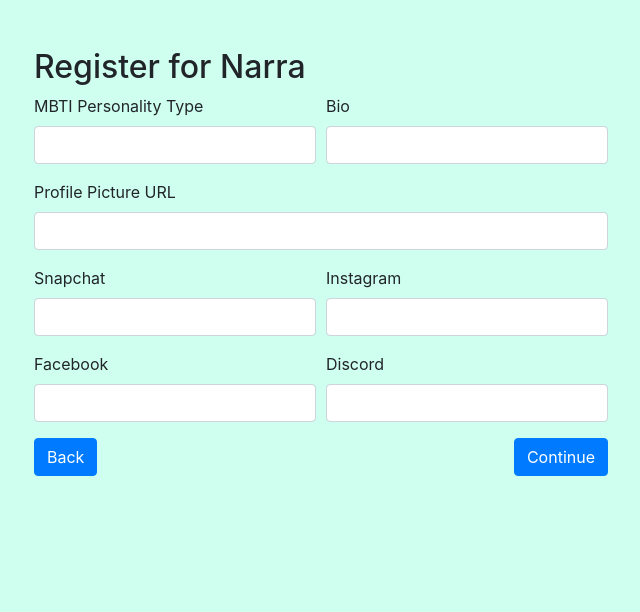
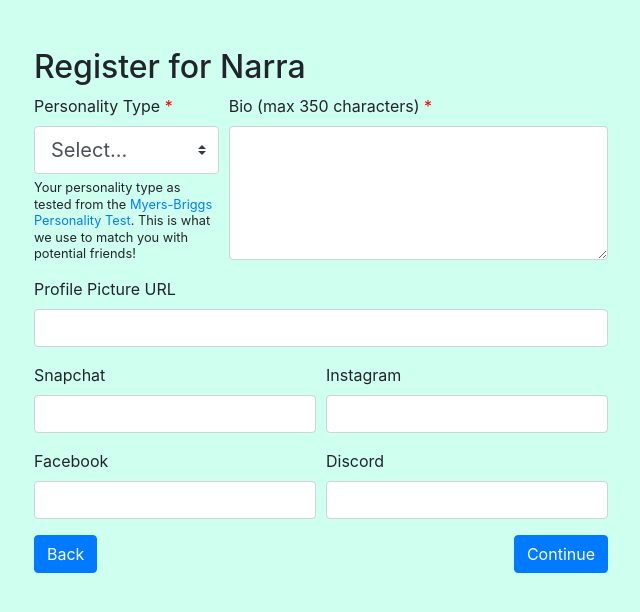
Before and after one commit to natalialuzuriaga/narra, a React (Create React App) app: page /register in a window 1280 px wide. Both pictures are taken after typing "Sample", "Sample", "name@example.com", "name@example.com", "Sample", "Sample123" into the empty fields and a click on the button "Continue". Shown: the top 612 px of the page, without its empty margins (319-959 px from the left). Built offline with nearby package versions, Linux system fonts and the light colour scheme.

Commit message:
Personality as select and bio as textarea & more design edits

```diff
--- a/src/components/register-account.component.js
+++ b/src/components/register-account.component.js
@@ -44,7 +44,10 @@
                     <Form noValidate validated={this.state.validated} onSubmit={this.continue} className="w-100">
                         <Form.Row>
                             <Form.Group as={Col} md="6">
-                                <Form.Label>First name</Form.Label>
+                                <Form.Label>
+                                    First name
+                                    <p style={{display:"inline", color:"red"}}> *</p>
+                                </Form.Label>
                                 <Form.Control
                                     required
                                     type="text"
@@ -59,7 +62,10 @@
                             </Form.Group>
 
                             <Form.Group as={Col} md="6">
-                                <Form.Label>Last name</Form.Label>
+                                <Form.Label>
+                                    Last name
+                                    <p style={{display:"inline", color:"red"}}> *</p>
+                                </Form.Label>
                                 <Form.Control
                                     required
                                     type="text"
@@ -76,7 +82,10 @@
 
                         <Form.Row>
                             <Form.Group as={Col} md="6">
-                                <Form.Label>Email Address</Form.Label>
+                                <Form.Label>
+                                    Email Address
+                                    <p style={{display:"inline", color:"red"}}> *</p>
+                                </Form.Label>
                                 <Form.Control
                                     controlId="formBasicEmail"
                                     required
@@ -92,7 +101,10 @@
                             </Form.Group>
 
                             <Form.Group as={Col} md="6">
-                                <Form.Label>Confirm Email Address</Form.Label>
+                                <Form.Label>
+                                    Confirm Email Address
+                                    <p style={{display:"inline", color:"red"}}> *</p>
+                                </Form.Label>
                                 <Form.Control
                                     required
                                     type="text"
@@ -109,7 +121,10 @@
 
                         <Form.Row>
                             <Form.Group as={Col} md="5">
-                                <Form.Label>Username</Form.Label>
+                                <Form.Label>
+                                    Username
+                                    <p style={{display:"inline", color:"red"}}> *</p>
+                                </Form.Label>
                                 <InputGroup>
                                     <InputGroup.Prepend>
                                         <InputGroup.Text id="inputGroupPrepend">@</InputGroup.Text>
@@ -130,7 +145,10 @@
                             </Form.Group>
 
                             <Form.Group as={Col} md="7">
-                                <Form.Label>Password (must be at least 8 characters)</Form.Label>
+                                <Form.Label>
+                                    Password (must be at least 8 characters)
+                                    <p style={{display:"inline", color:"red"}}> *</p>
+                                </Form.Label>
                                 <Form.Control
                                     required
                                     type="password"
--- a/src/components/register-confirm.component.js
+++ b/src/components/register-confirm.component.js
@@ -73,19 +73,23 @@
     };
 
     render() {
-        const {
+        let {
             values: { firstName, lastName,
                 email, username, personalityType,
                 bio, img, snapchat, instagram,
                 facebook, discord }
         } = this.props;
 
+        if (img === "") {
+            img = "https://robohash.org/narra.png?set=set4";
+        }
+
         return (
             <Container className="p-5 w-50">
-                <h2>
-                    Register for Narra
-                </h2>
                 <Row>
+                    <h2>Register for Narra</h2>
+                </Row>
+                <Row className="mt-3">
                     <Col md="4">
                         <Image src={img} roundedCircle fluid />
                     </Col>
@@ -103,18 +107,18 @@
                         </ListGroup>
                     </Col>
                 </Row>
-                <Row>
-                    <Col md="2">
+                <Row className="mt-3">
+                    <Col>
                         <Button
-                            className="md-5"
+                            className=""
                             variant="primary"
                             onClick={this.back}>
                             Back
                         </Button>
                     </Col>
-                    <Col md={{ span: 2, offset: 8 }}>
+                    <Col>
                         <Button
-                            className="md-5"
+                            className="float-right"
                             variant="primary"
                             onClick={this.confirm}>
                             Confirm
--- a/src/components/register-profile.component.js
+++ b/src/components/register-profile.component.js
@@ -48,25 +48,60 @@
                 <Row>
                     <Form noValidate validated={this.state.validated} onSubmit={this.continue} className="w-100">
                         <Form.Row>
-                            <Form.Group as={Col} md="6">
-                                <Form.Label>MBTI Personality Type</Form.Label>
+                            <Form.Group as={Col} md="4">
+                                <Form.Label>
+                                    Personality Type
+                                    <p style={{display:"inline", color:"red"}}> *</p>
+                                </Form.Label>
                                 <Form.Control
                                     required
+                                    as="select" custom
+                                    size="lg"
                                     type="text"
                                     name="personalityType"
                                     value={values.personalityType}
                                     onChange={handleChange('personalityType')}
                                     defaultValue={values.personalityType}
-                                />
+                                >
+                                    <option value="">Select...</option>
+                                    <option value="ISTJ">ISTJ</option>
+                                    <option value="ISFJ">ISFJ</option>
+                                    <option value="INFJ">INFJ</option>
+                                    <option value="INTJ">INTJ</option>
+                                    <option value="ISTP">ISTP</option>
+                                    <option value="ISFP">ISFP</option>
+                                    <option value="INFP">INFP</option>
+                                    <option value="INTP">INTP</option>
+                                    <option value="ESTP">ESTP</option>
+                                    <option value="ESFP">ESFP</option>
+                                    <option value="ENFP">ENFP</option>
+                                    <option value="ENTP">ENTP</option>
+                                    <option value="ESTJ">ESTJ</option>
+                                    <option value="ESFJ">ESFJ</option>
+                                    <option value="ENFJ">ENFJ</option>
+                                    <option value="ENTJ">ENTJ</option>
+                                </Form.Control>
                                 <Form.Control.Feedback type="invalid">
                                     Please provide a valid personality type.
                                 </Form.Control.Feedback>
+                                <div style={{lineHeight: "90%", paddingTop:"5px"}}>
+                                    <small>
+                                        Your personality type as tested from the <a href="https://www.16personalities.com/">
+                                        Myers-Briggs Personality Test
+                                        </a>. This is what we use to match you with potential friends!
+                                    </small>
+                                </div>
                             </Form.Group>
-
-                            <Form.Group as={Col} md="6">
-                                <Form.Label>Bio</Form.Label>
+                            <Form.Group as={Col} md="8">
+                                <Form.Label>
+                                    Bio (max 350 characters)
+                                    <p style={{display:"inline", color:"red"}}> *</p>
+                                </Form.Label>
                                 <Form.Control
                                     required
+                                    as="textarea"
+                                    rows="5"
+                                    maxLength="350"
                                     type="text"
                                     name="bio"
                                     value={values.bio}
```
